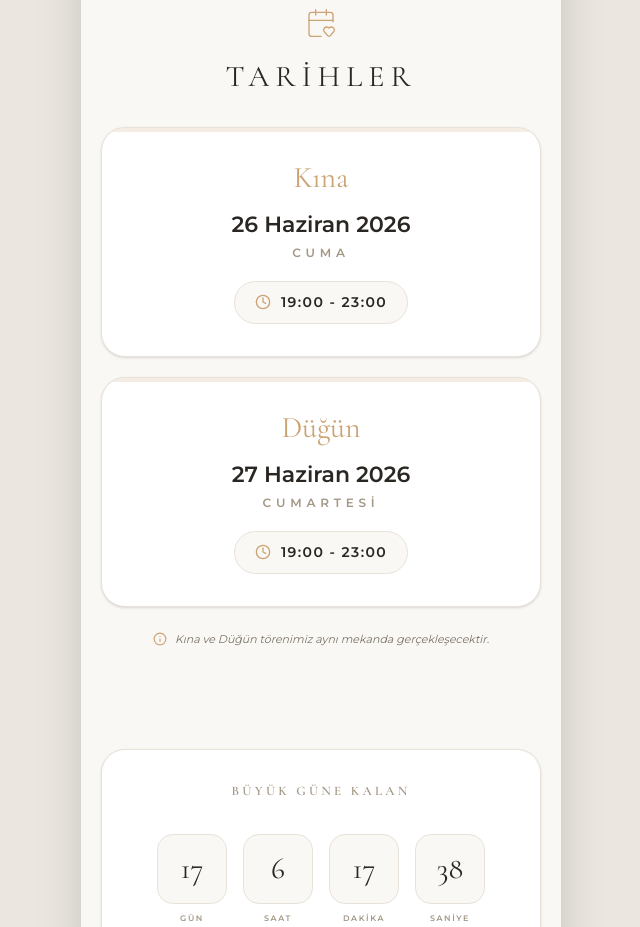
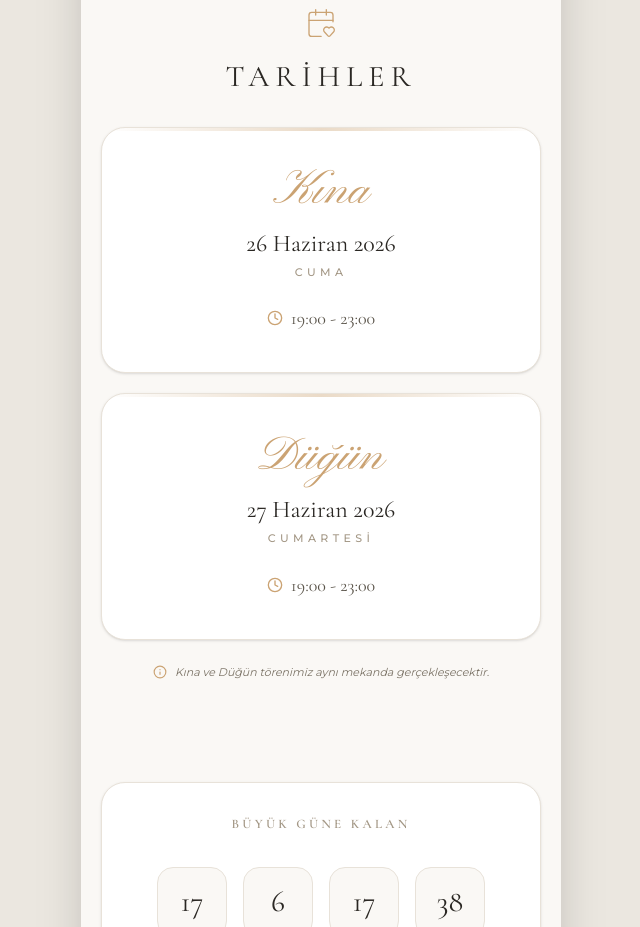
Before and after one commit to zaferayhan/mervezafer, a React (Vite) app: page / in a window 1280 px wide. Shown: the part 1040-1967 px from the top of the page, without its empty margins (319-959 px from the left). Built offline with nearby package versions, Linux system fonts and the light colour scheme.

Commit message:
Refactor dates section for romantic elegant theme

```diff
--- a/src/App.tsx
+++ b/src/App.tsx
@@ -100,15 +100,15 @@ export default function App() {
                       whileInView={{ opacity: 1, y: 0 }}
                       viewport={{ once: true }}
                       transition={{ duration: 0.6 }}
-                      className="bg-white border border-[#E8E2D9] shadow-sm p-8 rounded-3xl flex flex-col items-center relative overflow-hidden"
+                      className="bg-white border border-[#E8E2D9] shadow-sm py-10 px-8 rounded-3xl flex flex-col items-center relative overflow-hidden"
                   >
-                      <div className="absolute top-0 w-full h-1 bg-[#CBA373]/20"></div>
-                      <h3 className="font-serif text-3xl text-[#CBA373] mb-3">Kına</h3>
-                      <p className="text-[22px] font-sans font-bold text-[#2A2723] mb-1">26 Haziran 2026</p>
-                      <p className="text-xs tracking-[0.4em] font-bold text-[#A39785] uppercase mb-5">Cuma</p>
-                      <div className="flex items-center gap-2.5 text-[#2A2723] bg-[#FAF8F5] px-5 py-2.5 rounded-full border border-[#E8E2D9]">
+                      <div className="absolute top-0 w-full h-[3px] bg-gradient-to-r from-transparent via-[#CBA373]/40 to-transparent"></div>
+                      <h3 className="font-script text-5xl text-[#CBA373] mb-4">Kına</h3>
+                      <p className="text-[24px] font-serif text-[#2A2723] leading-none mb-2">26 Haziran 2026</p>
+                      <p className="text-[11px] tracking-[0.4em] text-[#A39785] uppercase mb-6 font-medium">Cuma</p>
+                      <div className="flex items-center gap-2 text-[#5A544A]">
                           <Clock className="w-4 h-4 text-[#CBA373]" />
-                          <span className="text-[14px] font-bold tracking-widest">19:00 - 23:00</span>
+                          <span className="text-lg font-serif">19:00 - 23:00</span>
                       </div>
                   </motion.div>
 
@@ -118,15 +118,15 @@ export default function App() {
                       whileInView={{ opacity: 1, y: 0 }}
                       viewport={{ once: true }}
                       transition={{ duration: 0.6, delay: 0.2 }}
-                      className="bg-white border border-[#E8E2D9] shadow-sm p-8 rounded-3xl flex flex-col items-center relative overflow-hidden"
+                      className="bg-white border border-[#E8E2D9] shadow-sm py-10 px-8 rounded-3xl flex flex-col items-center relative overflow-hidden"
                   >
-                      <div className="absolute top-0 w-full h-1 bg-[#CBA373]/20"></div>
-                      <h3 className="font-serif text-3xl text-[#CBA373] mb-3">Düğün</h3>
-                      <p className="text-[22px] font-sans font-bold text-[#2A2723] mb-1">27 Haziran 2026</p>
-                      <p className="text-xs tracking-[0.4em] font-bold text-[#A39785] uppercase mb-5">Cumartesi</p>
-                      <div className="flex items-center gap-2.5 text-[#2A2723] bg-[#FAF8F5] px-5 py-2.5 rounded-full border border-[#E8E2D9]">
+                      <div className="absolute top-0 w-full h-[3px] bg-gradient-to-r from-transparent via-[#CBA373]/40 to-transparent"></div>
+                      <h3 className="font-script text-5xl text-[#CBA373] mb-4">Düğün</h3>
+                      <p className="text-[24px] font-serif text-[#2A2723] leading-none mb-2">27 Haziran 2026</p>
+                      <p className="text-[11px] tracking-[0.4em] text-[#A39785] uppercase mb-6 font-medium">Cumartesi</p>
+                      <div className="flex items-center gap-2 text-[#5A544A]">
                           <Clock className="w-4 h-4 text-[#CBA373]" />
-                          <span className="text-[14px] font-bold tracking-widest">19:00 - 23:00</span>
+                          <span className="text-lg font-serif">19:00 - 23:00</span>
                       </div>
                   </motion.div>
               </div>
```
